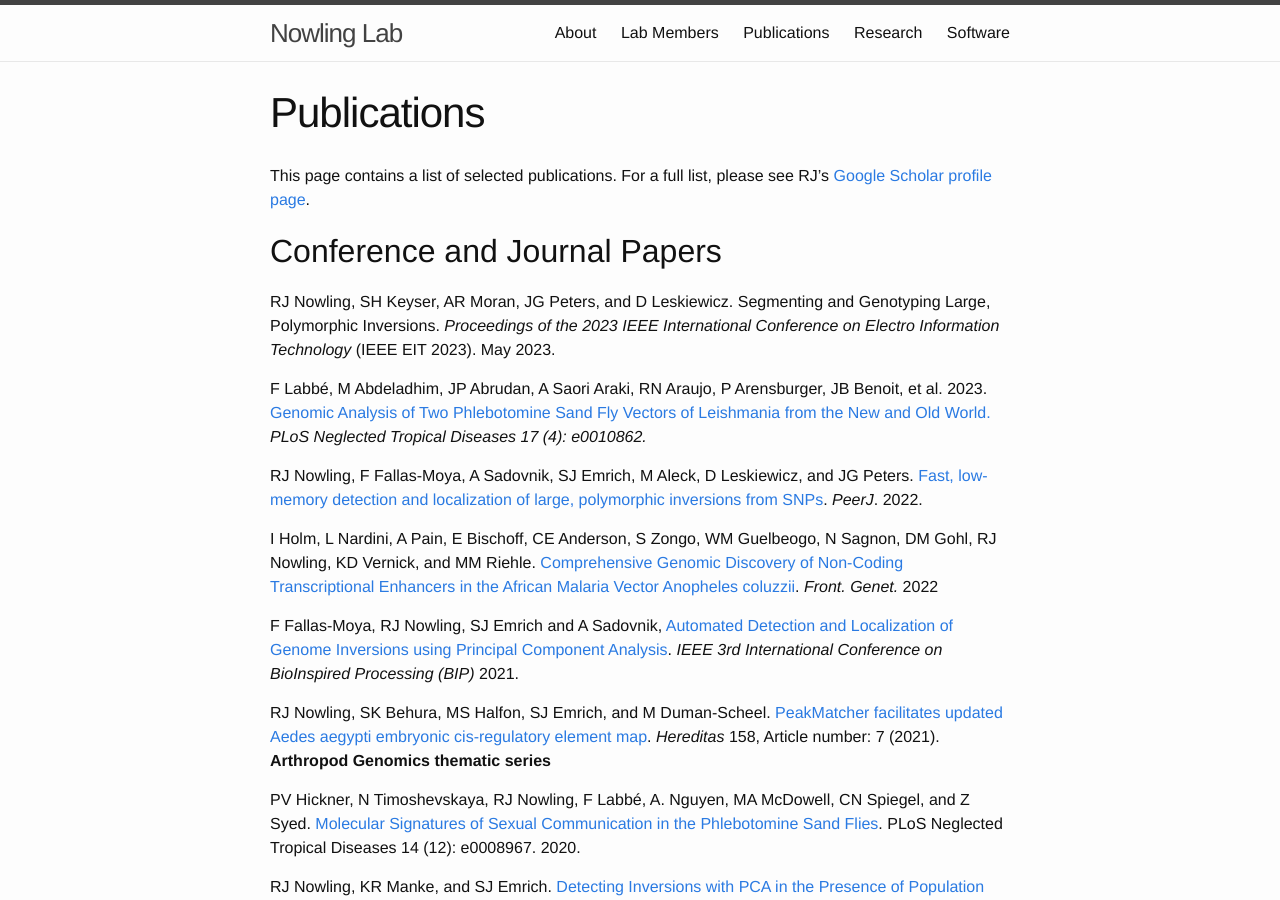
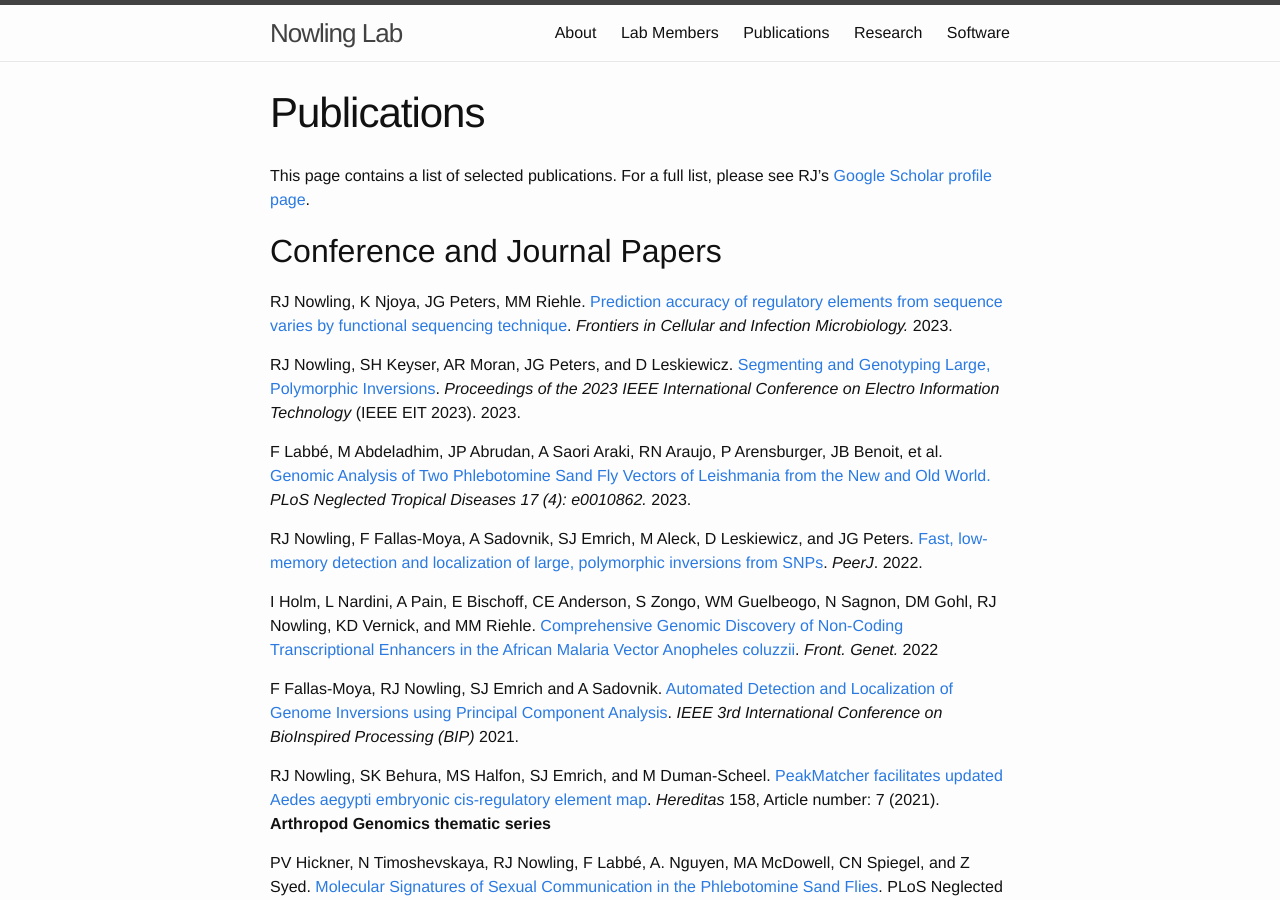
Before and after one commit to nowling-lab/nowling-lab.github.io, a Jekyll site: the page built from publications.md, in a window 1280 px wide and 900 px high. Built offline with Jekyll 4.4.1, drawn with Linux system fonts in a browser that asks for light colours.

Commit message:
Add frontiers paper

```diff
--- a/publications.md
+++ b/publications.md
@@ -8,15 +8,17 @@ This page contains a list of selected publications.  For a full list, please see
 
 ## Conference and Journal Papers
 
-RJ Nowling, SH Keyser, AR Moran, JG Peters, and D Leskiewicz. Segmenting and Genotyping Large, Polymorphic Inversions. *Proceedings of the 2023 IEEE International Conference on Electro Information Technology* (IEEE EIT 2023). May 2023.
+RJ Nowling, K Njoya, JG Peters, MM Riehle. [Prediction accuracy of regulatory elements from sequence varies by functional sequencing technique](https://www.frontiersin.org/articles/10.3389/fcimb.2023.1182567/full). *Frontiers in Cellular and Infection Microbiology.* 2023.
 
-F Labbé, M Abdeladhim, JP Abrudan, A Saori Araki, RN Araujo, P Arensburger, JB Benoit, et al. 2023. [Genomic Analysis of Two Phlebotomine Sand Fly Vectors of Leishmania from the New and Old World.](https://doi.org/10.1371/journal.pntd.0010862) *PLoS Neglected Tropical Diseases 17 (4): e0010862.*
+RJ Nowling, SH Keyser, AR Moran, JG Peters, and D Leskiewicz. [Segmenting and Genotyping Large, Polymorphic Inversions](https://ieeexplore.ieee.org/abstract/document/10187331). *Proceedings of the 2023 IEEE International Conference on Electro Information Technology* (IEEE EIT 2023). 2023.
+
+F Labbé, M Abdeladhim, JP Abrudan, A Saori Araki, RN Araujo, P Arensburger, JB Benoit, et al. [Genomic Analysis of Two Phlebotomine Sand Fly Vectors of Leishmania from the New and Old World.](https://doi.org/10.1371/journal.pntd.0010862) *PLoS Neglected Tropical Diseases 17 (4): e0010862.* 2023.
 
 RJ Nowling, F Fallas-Moya, A Sadovnik, SJ Emrich, M Aleck, D Leskiewicz, and JG Peters.  [Fast, low-memory detection and localization of large, polymorphic inversions from SNPs](https://peerj.com/articles/12831/). *PeerJ*. 2022.
 
 I Holm, L Nardini, A Pain, E Bischoff, CE Anderson, S Zongo, WM Guelbeogo, N Sagnon, DM Gohl, RJ Nowling, KD Vernick, and MM Riehle. [Comprehensive Genomic Discovery of Non-Coding Transcriptional Enhancers in the African Malaria Vector Anopheles coluzzii](https://www.frontiersin.org/articles/10.3389/fgene.2021.785934/full). *Front. Genet.* 2022
 
-F Fallas-Moya, RJ Nowling, SJ Emrich and A Sadovnik, [Automated Detection and Localization of Genome Inversions using Principal Component Analysis](https://ieeexplore.ieee.org/document/9612782). *IEEE 3rd International Conference on BioInspired Processing (BIP)* 2021.
+F Fallas-Moya, RJ Nowling, SJ Emrich and A Sadovnik. [Automated Detection and Localization of Genome Inversions using Principal Component Analysis](https://ieeexplore.ieee.org/document/9612782). *IEEE 3rd International Conference on BioInspired Processing (BIP)* 2021.
 
 RJ Nowling, SK Behura, MS Halfon, SJ Emrich, and M Duman-Scheel. [PeakMatcher facilitates updated Aedes aegypti embryonic cis-regulatory element map](https://hereditasjournal.biomedcentral.com/articles/10.1186/s41065-021-00172-2). *Hereditas* 158, Article number: 7 (2021). **Arthropod Genomics thematic series**
 
```
Also changed, not shown: research.md (+3 -2 lines).
